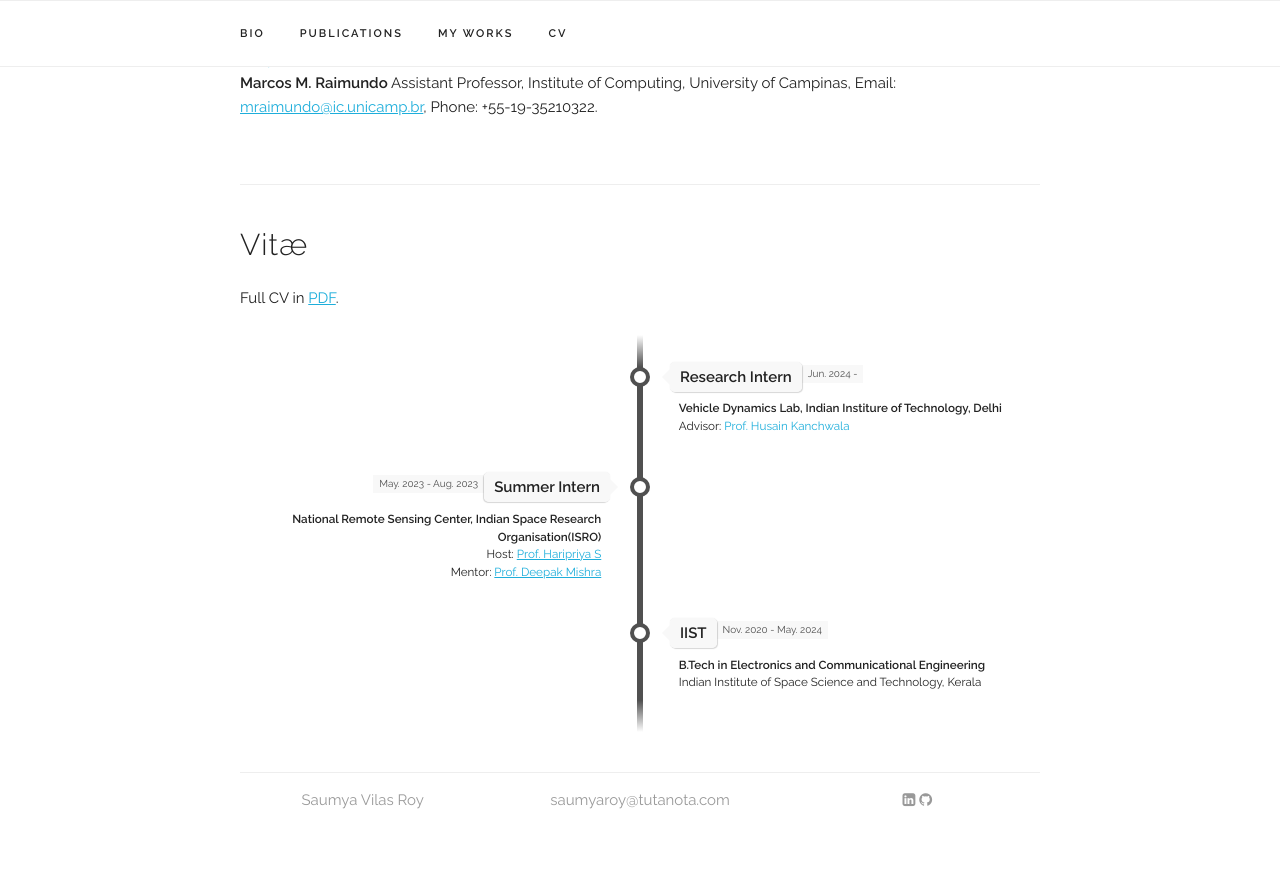
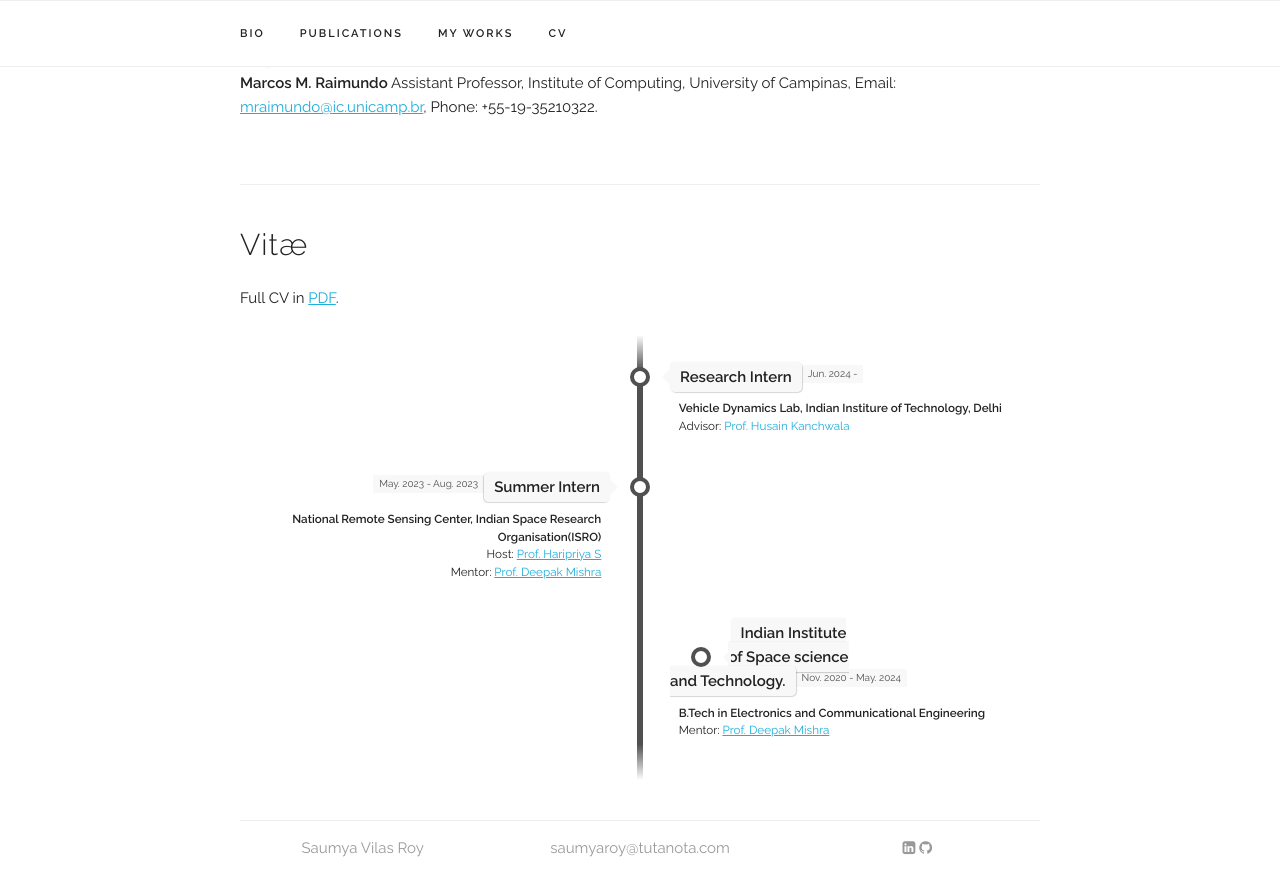
Before and after one commit to kurmananda/saumya, a Jekyll site: the page built from index.html, in a window 1280 px wide and 900 px high, scrolled down 1749 px. Shown: the top 896 px of the window. Built offline with Jekyll 4.4.1, drawn with Linux system fonts in a browser that asks for light colours; before the commit the page ends 2601 px from its top, so only the background shows below that.

Commit message:
Update experience.yaml

```diff
--- a/_data/experience.yaml
+++ b/_data/experience.yaml
@@ -12,8 +12,8 @@ experiences:
   subtitle: "Host: <a href='#  style='text-decoration: none;'>Prof. Haripriya S</a><br>Mentor: <a href='#  style='text-decoration: none;'>Prof. Deepak Mishra</a>"
   category: "work"
 
-- place: "IIST"
+- place: "Indian Institute <br> of Space science <br> and Technology."
   time: "Nov. 2020 - May. 2024"
   title: "B.Tech in Electronics and Communicational Engineering"
-  subtitle: "Indian Institute of Space Science and Technology, Kerala"
+  subtitle: "Mentor: <a href='#  style='text-decoration: none;'>Prof. Deepak Mishra</a> "
   category: "school"
```
